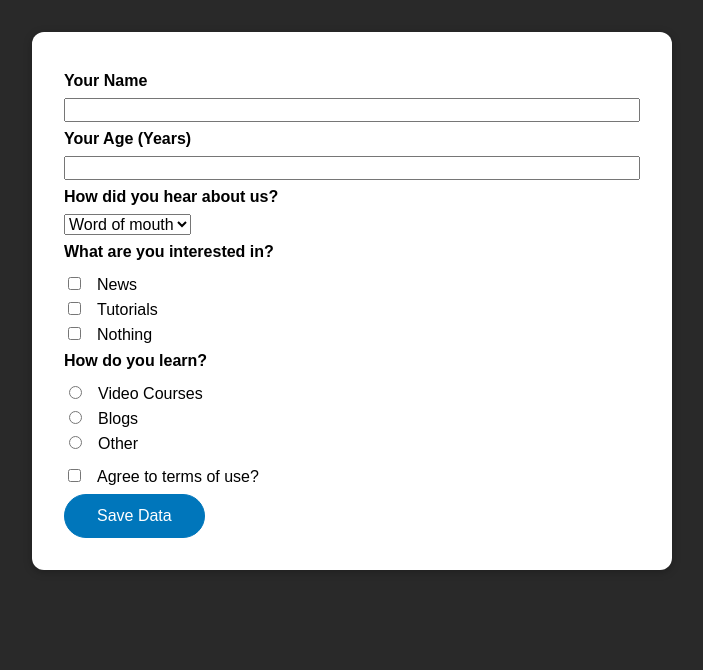
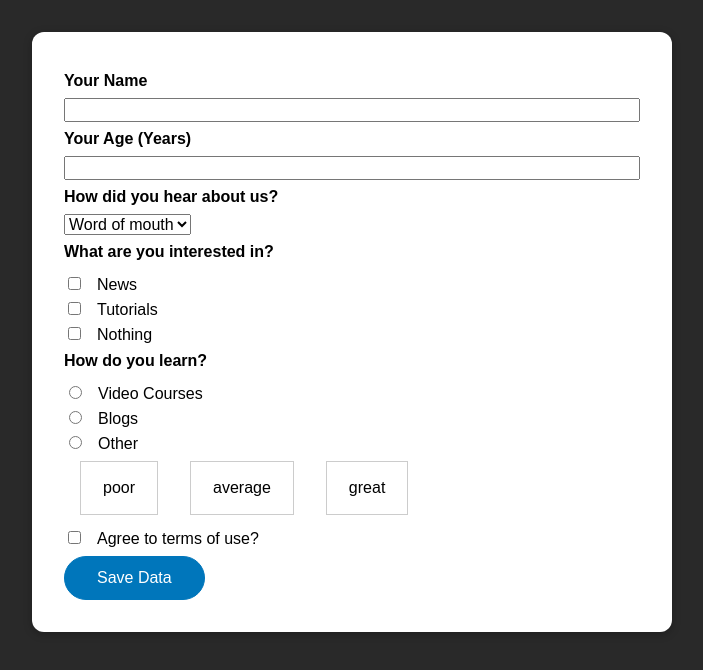
Before and after one commit to babyazalea/vue-forms, a Vue app: page / in a window 1280 px wide. Shown: the top 670 px of the page, without its empty margins (288-991 px from the left). Built offline with nearby package versions, Linux system fonts and the light colour scheme; the HTML template or start-up script is replaced by a standard one.

Commit message:
using v-model on custom-component

```diff
--- /dev/null
+++ b/src/components/RatingControl.vue
@@ -0,0 +1,68 @@
+<template>
+  <ul>
+    <li :class="{ active: modelValue === 'poor' }">
+      <button type="button" @click="activate('poor')">poor</button>
+    </li>
+    <li :class="{ active: modelValue === 'average' }">
+      <button type="button" @click="activate('average')">average</button>
+    </li>
+    <li :class="{ active: modelValue === 'great' }">
+      <button type="button" @click="activate('great')">great</button>
+    </li>
+  </ul>
+</template>
+
+<script>
+export default {
+  props: ['modelValue'],
+  emits: ['update:modelValue'],
+  //   data() {
+  //     return {
+  //       activeOption: this.modelValue
+  //     };
+  //   },
+  // computed: {
+  //     activeOption(){
+  //         return this.modelValue;
+  //     }
+  // },
+  methods: {
+    activate(option) {
+      this.$emit('update:modelValue', option);
+    }
+  }
+};
+</script>
+
+<style scoped>
+.active {
+  border-color: purple;
+}
+
+.active button {
+  color: purple;
+}
+
+ul {
+  list-style: none;
+  margin: 0.5rem 0;
+  padding: 0;
+  display: flex;
+}
+
+li {
+  margin: 0 1rem;
+  border: 1px solid #ccc;
+  padding: 1rem;
+  display: flex;
+  justify-content: center;
+  align-items: center;
+}
+
+button {
+  font: inherit;
+  border: none;
+  background-color: transparent;
+  cursor: pointer;
+}
+</style>
--- a/src/components/TheForm.vue
+++ b/src/components/TheForm.vue
@@ -93,6 +93,9 @@
       </div>
     </div>
     <div class="form-control">
+      <rating-control v-model="rating"></rating-control>
+    </div>
+    <div class="form-control">
       <input
         type="checkbox"
         id="confirm-terms"
@@ -108,7 +111,12 @@
 </template>
 
 <script>
+import RatingControl from './RatingControl.vue';
+
 export default {
+  components: {
+    RatingControl
+  },
   data() {
     return {
       userName: '',
@@ -117,6 +125,7 @@
       interest: [],
       how: null,
       confirm: false,
+      rating: null,
       userNameValidity: 'pending'
     };
   },
@@ -135,6 +144,8 @@
       this.how = null;
       console.log(this.confirm);
       this.confirm = false;
+      console.log(this.rating);
+      this.rating = null;
     },
     validateInput() {
       if (this.userName === '') {
```
